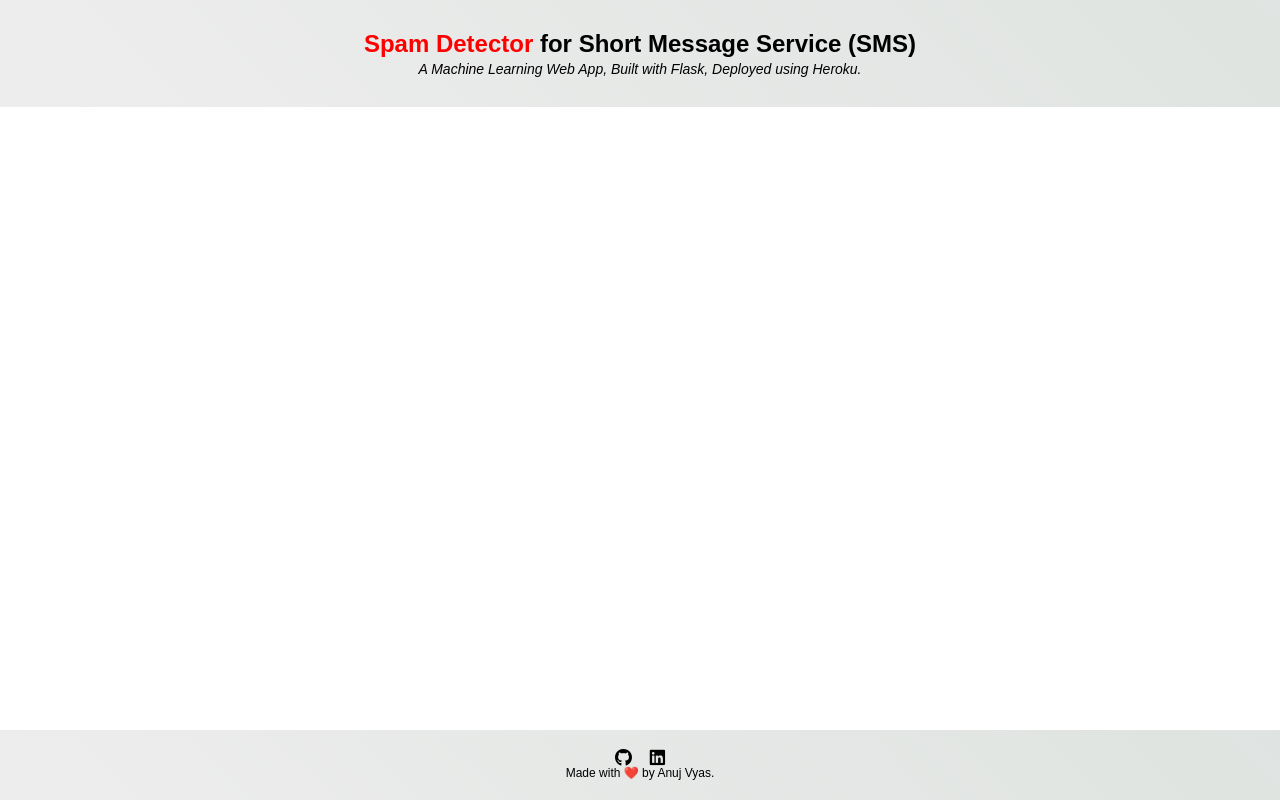
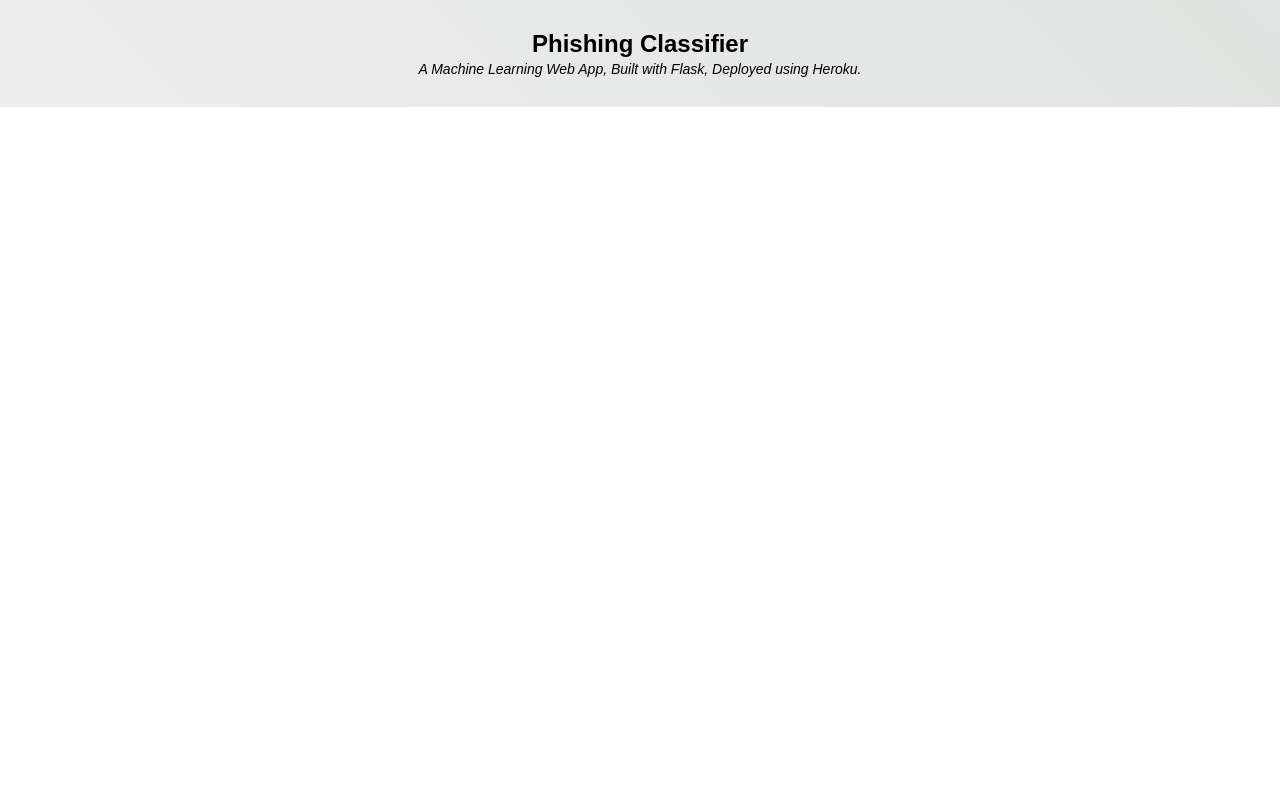
Before and after one commit to jimwangzx/phishing-classifier-1, a Flask app: template templates/result.html in a window 1280 px wide. Run offline with Flask 2, Linux system fonts and the light colour scheme; the template is opened without the code that fills it, so the values that code supplies are empty; parts of the project's set-up code (start-up, migrations or seed data) failed here and were passed over; some libraries are stand-ins or nearby versions.

Commit message:
Update result.html

```diff
--- a/templates/result.html
+++ b/templates/result.html
@@ -13,7 +13,7 @@
 
 		<!-- Website Title -->
 		<div class="container">
-			<h2 class='container-heading'><span>Spam Detector</span> for Short Message Service (SMS)</h2>
+			<h2 class='container-heading'>Phishing Classifier</h2>
 	        	<div class='description'>
 				<p>A Machine Learning Web App, Built with Flask, Deployed using Heroku.</p>
 			</div>
@@ -31,13 +31,13 @@
 		</div>
 
 		<!-- Footer -->
-        <div class='footer'>
+<!--         <div class='footer'>
             <div class="contact">
                 <a target="_blank" href="https://github.com/anujvyas/Spam-SMS-Classifier-Deployment"><i class="fab fa-github fa-lg contact-icon"></i></a>
                 <a target="_blank" href="https://www.linkedin.com/in/anujkvyas"><i class="fab fa-linkedin fa-lg contact-icon"></i></a>
             </div>
             <p class='footer-description'>Made with ❤️ by Anuj Vyas.</p>
-        </div>
+        </div> -->
 
 	</body>
 </html>
```
